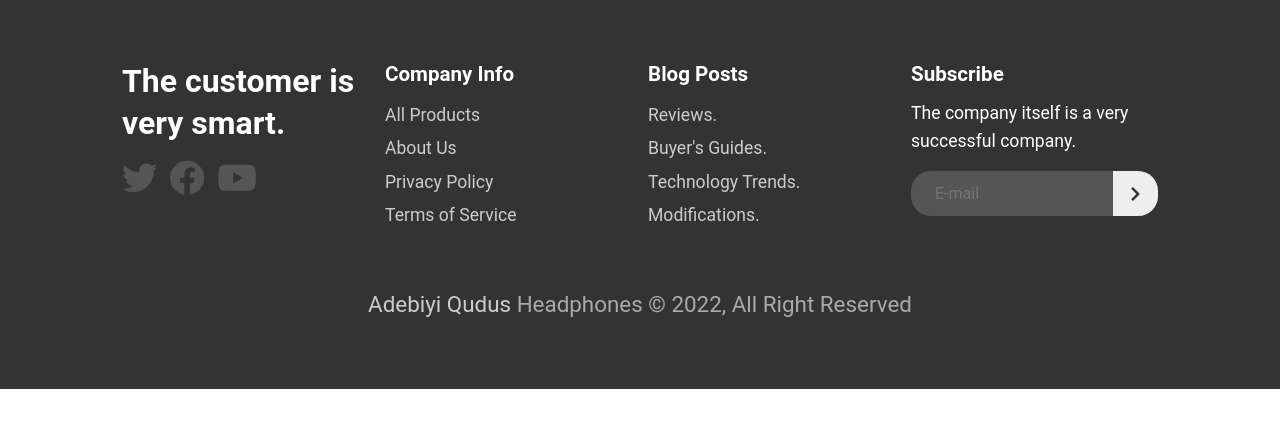
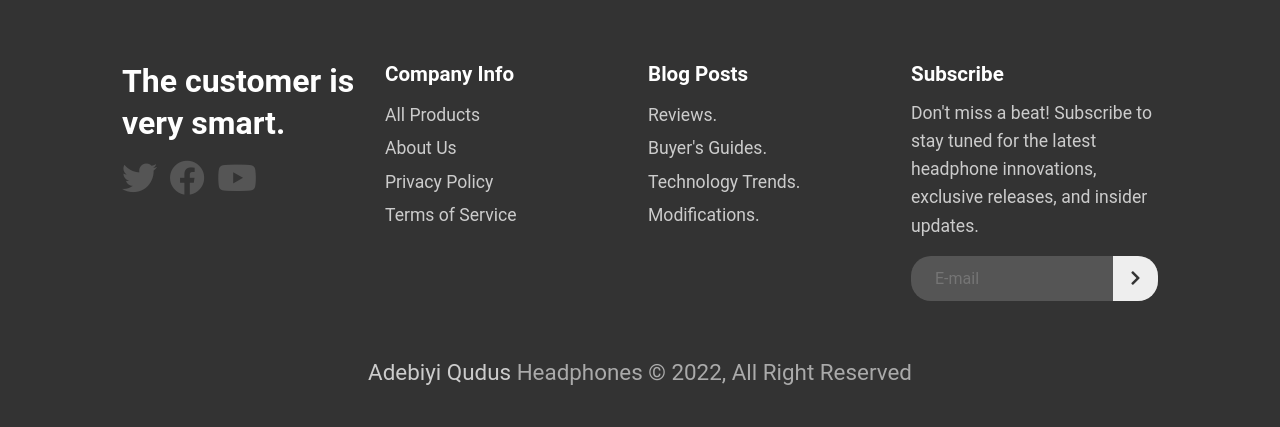
Before and after one commit to AdebiyiQudus/Headphones-Page, a plain HTML site: page index.html in a window 1280 px wide. Shown: the part 1687-2114 px from the top of the page. Before the commit the page ends 2076 px from the top, so only its background shows below. Drawn offline with Linux system fonts and the light colour scheme.

Commit message:
New features

```diff
--- a/css/style.css
+++ b/css/style.css
@@ -73,6 +73,10 @@ img {
 
 .navbar a:hover {
   color: #555;
+}
+
+.container  p {
+  color: #CCCCCC;
 }
 
 .section-a {
--- a/index.html
+++ b/index.html
@@ -102,7 +102,7 @@
     </div>
     <div>
       <h3>Subscribe</h3>
-      <p>The company itself is a very successful company.</p>
+      <p>Don't miss a beat! Subscribe to stay tuned for the latest headphone innovations, exclusive releases, and insider updates.</p>
       <form class="mt-1" name="email-form" method="POST" data-netlify="true">
         <div class="email-form">
           <span class="form-control-wrap"
```
